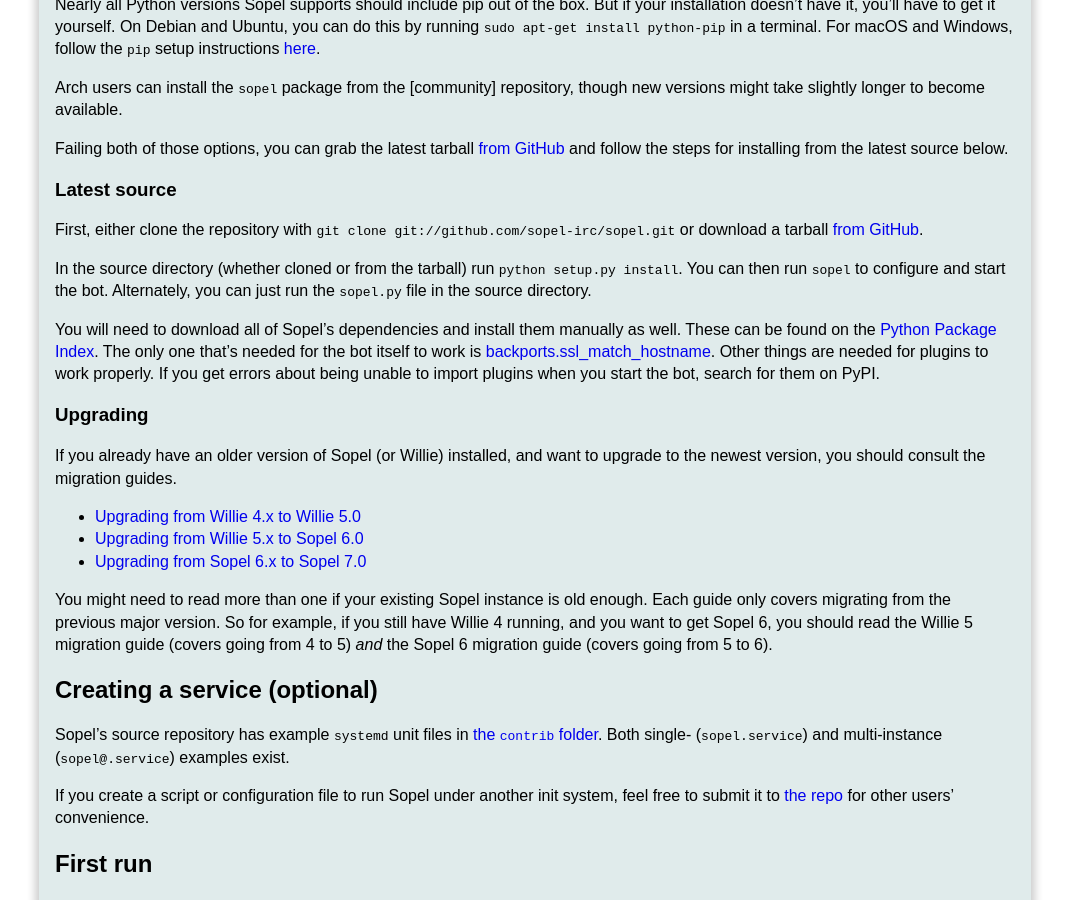
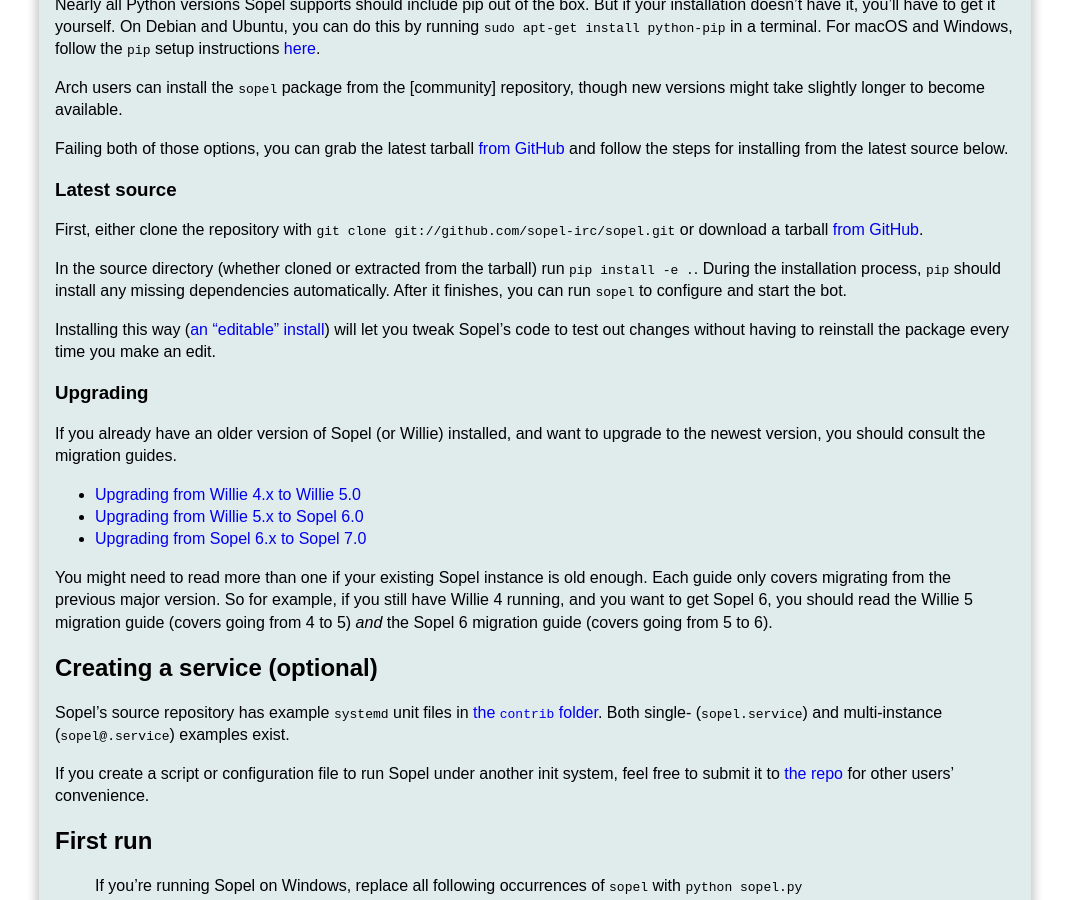
Before and after one commit to sopel-irc/sopel.chat, a Jekyll site: the page built from _usage/installing.md, in a window 1280 px wide and 900 px high, scrolled down 704 px. Shown: the whole window, without its empty margins (105-1174 px from the left). Built offline with Jekyll 4.4.1, drawn with Linux system fonts in a browser that asks for light colours; some web fonts are replaced.

Commit message:
installing: rewrite source code install instructions
We don't support `setup.py install` any more, so it shouldn't be given
here in the official instructions. See sopel-irc/sopel-youtube#19

```diff
--- a/_usage/installing.md
+++ b/_usage/installing.md
@@ -52,16 +52,15 @@
 git://github.com/sopel-irc/sopel.git` or download a tarball [from GitHub]({{
 site.repo }}/releases/latest).
 
-In the source directory (whether cloned or from the tarball) run `python
-setup.py install`. You can then run `sopel` to configure and start the bot.
-Alternately, you can just run the `sopel.py` file in the source directory.
+In the source directory (whether cloned or extracted from the tarball) run
+`pip install -e .`. During the installation process, `pip` should install any
+missing dependencies automatically. After it finishes, you can run `sopel` to
+configure and start the bot.
 
-You will need to download all of Sopel's dependencies and install them manually
-as well. These can be found on the [Python Package Index](https://pypi.org/).
-The only one that's needed for the bot itself to work is
-[backports.ssl\_match\_hostname](https://pypi.org/project/backports.ssl_match_hostname/).
-Other things are needed for plugins to work properly. If you get errors about
-being unable to import plugins when you start the bot, search for them on PyPI.
+Installing this way ([an "editable"
+install](https://pip.pypa.io/en/stable/reference/pip_install/#editable-installs))
+will let you tweak Sopel's code to test out changes without having to
+reinstall the package every time you make an edit.
 
 ### Upgrading
 
```
